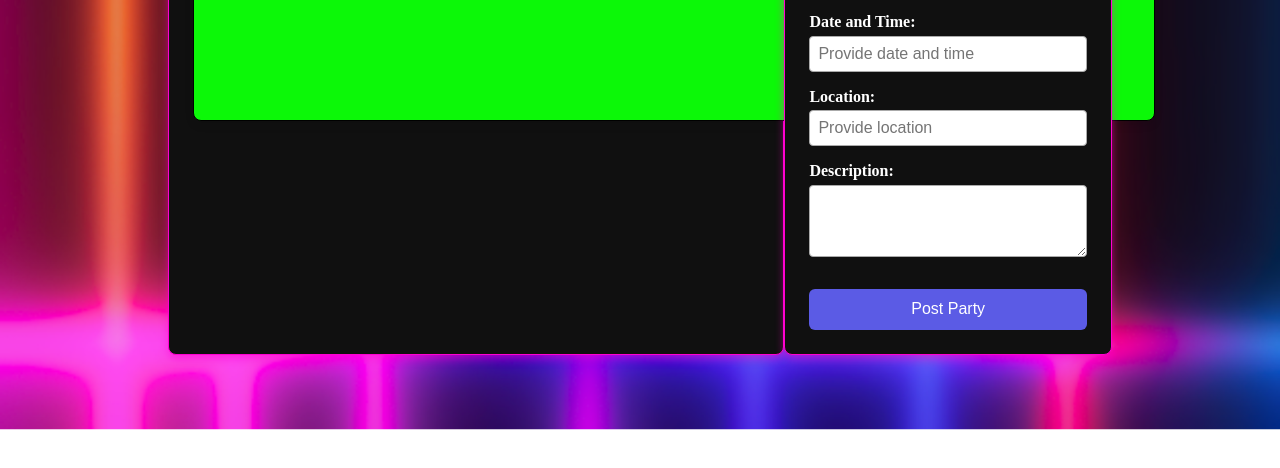
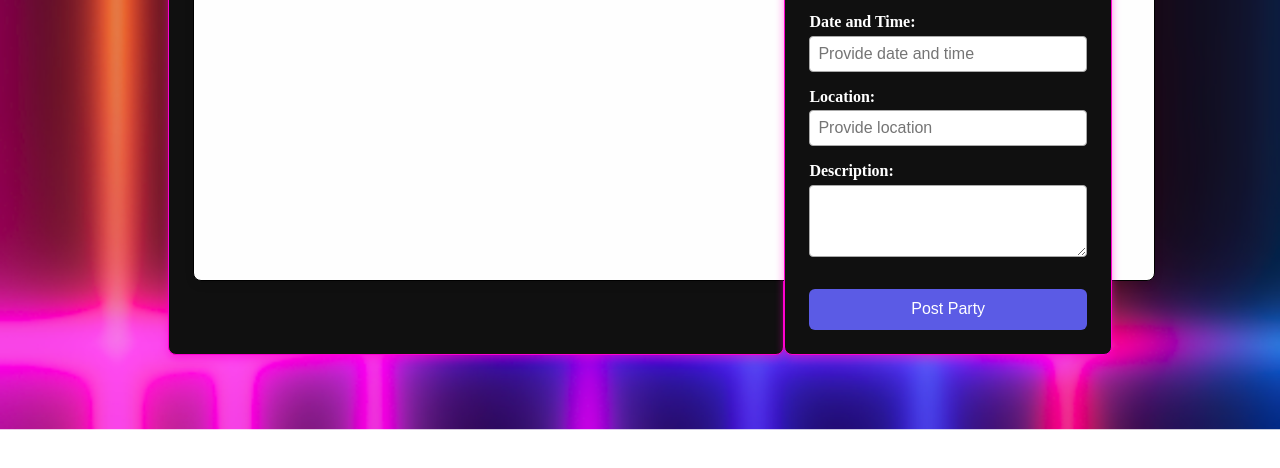
Before and after one commit to amitchell303/b21-partyPlanner, a plain HTML site: page index.html in a window 1280 px wide. Shown: the part 346-814 px from the top of the page. Drawn offline with Linux system fonts and the light colour scheme.

Commit message:
adjusted results background color

```diff
--- a/index.css
+++ b/index.css
@@ -33,11 +33,12 @@ main {
 }
 .results-container {
   width: 50rem;
+  height: 10rem;
   margin: 0 auto;
   padding: 5rem;
   border: 1px solid black;
   border-radius: 8px;
-  background-color: #0cf808;
+  background-color: #fefefe;
   box-shadow: 0 4px 8px rgba(0, 0, 0, 0.1);
 }
 
```
